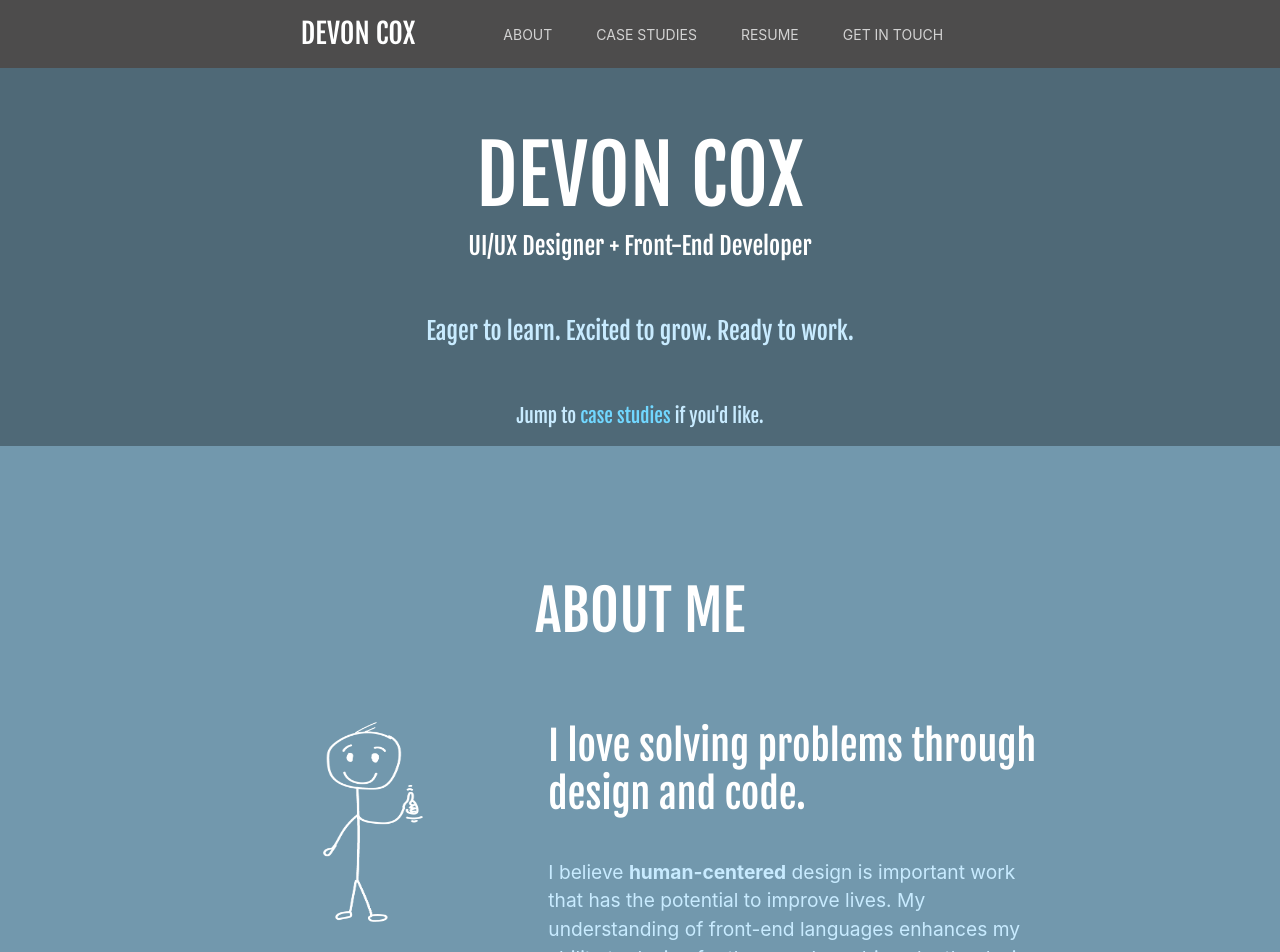
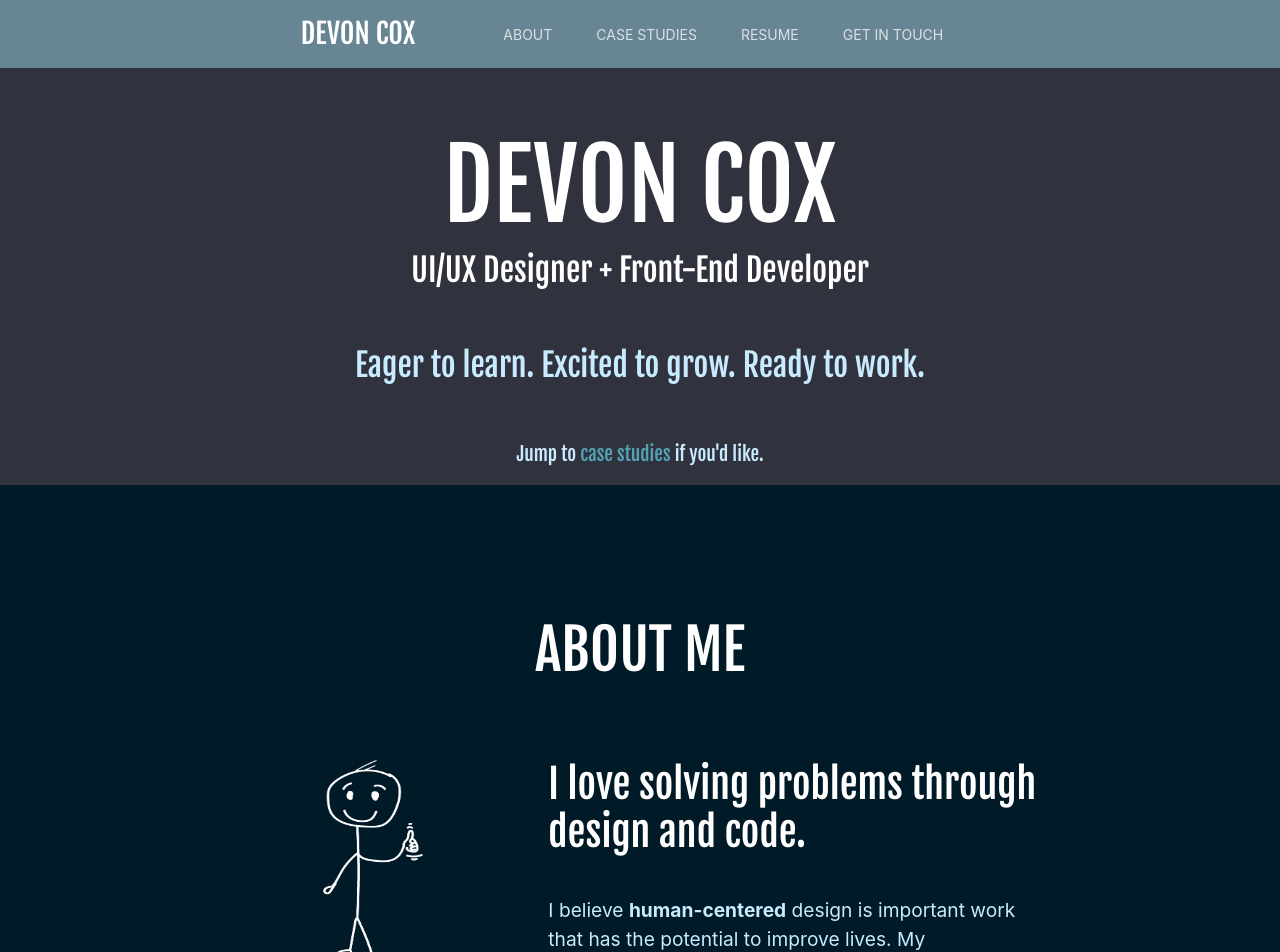
Before and after one commit to Devco2011/Devco2011.github.io, a React (Create React App) app: page /#/ in a window 1280 px wide. Shown: the top 952 px of the page. Built offline with nearby package versions, Linux system fonts and the light colour scheme.

Commit message:
changed colors to add contrast

```diff
--- a/src/_variables.scss
+++ b/src/_variables.scss
@@ -1,5 +1,5 @@
 
-$body-bg: #4F6977;
+$body-bg: #30323D;
 $white: #FFF;
 $gray-100: #FFF;
 $gray-200: #4E5D6C;
@@ -11,7 +11,7 @@ $gray-700: #495057;
 $gray-800: #343a40;
 $gray-900: #212529;
 $black: #000;
-$blue: #71d7ff;
+$blue: #54A1B4;
 $indigo: #6610f2;
 $purple: #6f42c1;
 $pink: #e83e8c;
@@ -28,10 +28,11 @@ $info: $cyan;
 $warning: $yellow;
 $danger: $red;
 $light: lighten($gray-200, 35%);
-$dark: #4D4C4C;
+$dark: #688594;
 $body-color: $gray-100;
 $dropdown-link-color: $body-color;
 $dropdown-link-hover-color: $dropdown-link-color;
 // $dropdown-link-hover-bg: $table-hover-bg;
 $navbar-dark-color: rgba($white,.75);
 $navbar-dark-hover-color: $white;
+$navbar-disabled-color: $blue;
--- a/src/portfolioCustom.scss
+++ b/src/portfolioCustom.scss
@@ -6,7 +6,7 @@
 
 h1 {
     font-family: 'Fjalla One', sans-serif;
-    font-size: 5em;
+    font-size: 6em;
 }
 h2 {
     font-family: 'Fjalla One', sans-serif;
@@ -20,7 +20,7 @@ h3 {
 
 h4 {
     font-family: 'Fjalla One', sans-serif;
-    font-size: 1.5em;
+    font-size: 2em;
 }
 h3.section-title {
     text-align: center;
@@ -105,7 +105,7 @@ p.whatILearnedText {
     margin-right: 5em;
 }
 #light-blue-container {
-    background-color: #7298AD;
+    background-color: #011A28;
 }
 
 #caseStudy-container {
@@ -131,7 +131,7 @@ p {
 #process-container {
     padding-top: 2em;
     padding-bottom: 8em;
-    background-color: #4F6977;
+
 }
 
 .images {
@@ -205,13 +205,13 @@ p {
 // Modals
 
 .modal-content {
-    background-color: #7298AD;
+    background-color: #30323D;
 }
 .modalTitle {
     font-family: 'Fjalla One', sans-serif;
 }
 .modalBody {
-    background-color: #4F6977;
+    background-color: #011A28;
 }
 
 // Boxes
@@ -219,7 +219,7 @@ p {
 .boxBorder {
     height: 80%;
     padding: 1em;
-    border: solid 8px #fff;
+    border: solid 7px #fff;
 
 }
 
@@ -228,7 +228,7 @@ p {
     margin-top: -5em;
     margin-bottom: -2em;
     padding: 2em;
-    background-color: #7298AD;
+    background-color: #011A28;
     font-size: 1em;
     color: #fff;
 }
```
Also changed, not shown: 1 other file (tests, documents, lock files or other folders).
